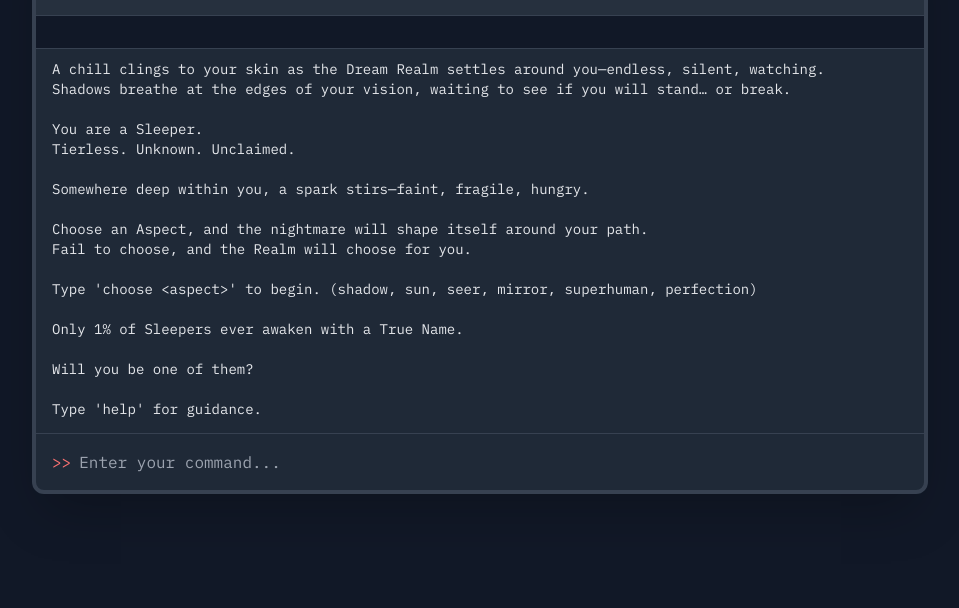
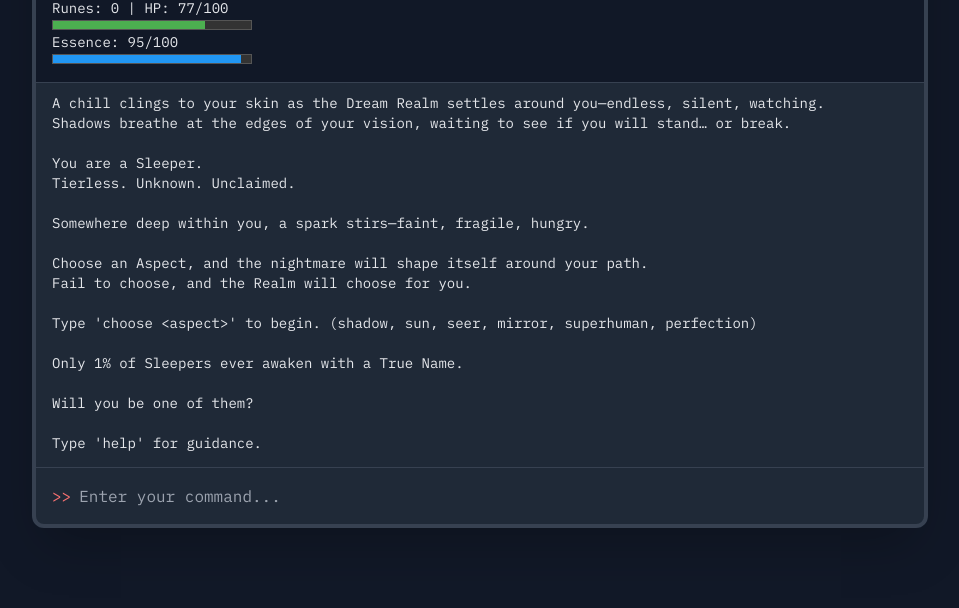
Before and after one commit to im-coldd/nightmare-crucible, a plain HTML site: page index.html in a window 1280 px wide. Shown: the part 192-800 px from the top of the page, without its empty margins (160-1119 px from the left). Drawn offline with nearby package versions, Linux system fonts and the light colour scheme.

Commit message:
Update index.html

```diff
--- a/index.html
+++ b/index.html
@@ -14,6 +14,24 @@
     #game-output::-webkit-scrollbar-track { background-color: #111827; }
 
     .terminal-font { font-family: 'IBM Plex Mono', monospace; }
+
+    .bar-container {
+        width: 200px;
+        height: 10px;
+        background-color: #333;
+        border: 1px solid #555;
+        margin: 2px 0;
+    }
+
+    .bar {
+        height: 100%;
+        width: 0%;
+        background-color: #4caf50;
+    }
+
+    .bar.essence { background-color: #2196f3; }
+    .bar.enemy { background-color: #ff4c4c; }
+    .bar.enemy.essence { background-color: #ff9900; }
 </style>
 </head>
 
@@ -27,10 +45,24 @@
         <p class="text-sm text-gray-400">A Sleeper's journey into the Dream Realm. Type 'help' to begin.</p>
     </header>
 
-        <!-- Game Info Display -->
+    <!-- Player & Enemy Status -->
     <div id="game-info" class="p-4 bg-gray-900 border-b border-gray-700 flex justify-between terminal-font text-sm">
-            <div id="player-status"></div>
-            <div id="enemy-status" class="hidden"></div>
+        <div id="player-status">
+            Runes: <span id="playerRunes">0</span> |
+            HP: <span id="playerHP">100</span>/<span id="playerMaxHP">100</span>
+            <div class="bar-container"><div id="playerHPBar" class="bar"></div></div>
+            Essence: <span id="playerEssence">100</span>/<span id="playerMaxEssence">100</span>
+            <div class="bar-container"><div id="playerEssenceBar" class="bar essence"></div></div>
+        </div>
+
+        <div id="enemy-status" class="hidden">
+            <span id="enemyName"></span> T:<span id="enemyTier"></span> |
+            HP: <span id="enemyHP">0</span>/<span id="enemyMaxHP">0</span>
+            <div class="bar-container"><div id="enemyHPBar" class="bar enemy"></div></div>
+            Essence: <span id="enemyEssence">0</span>/<span id="enemyMaxEssence">0</span>
+            <div class="bar-container"><div id="enemyEssenceBar" class="bar enemy essence"></div></div>
+            DMG: <span id="enemyDMG">0-0</span>
+        </div>
     </div>
 
     <!-- Console Output -->
@@ -39,12 +71,8 @@
     <!-- Command Input -->
     <div class="p-4 border-t border-gray-700 flex items-center">
         <span class="text-red-400 terminal-font">>></span>
-            <input
-                type="text"
-                id="command-input"
-                placeholder="Enter your command..."
-                class="w-full bg-transparent border-none focus:outline-none text-gray-200 terminal-font ml-2"
-            >
+        <input type="text" id="command-input" placeholder="Enter your command..."
+               class="w-full bg-transparent border-none focus:outline-none text-gray-200 terminal-font ml-2">
     </div>
 
 </div>
```
Lines whose indentation alone changed are shown as unchanged.
